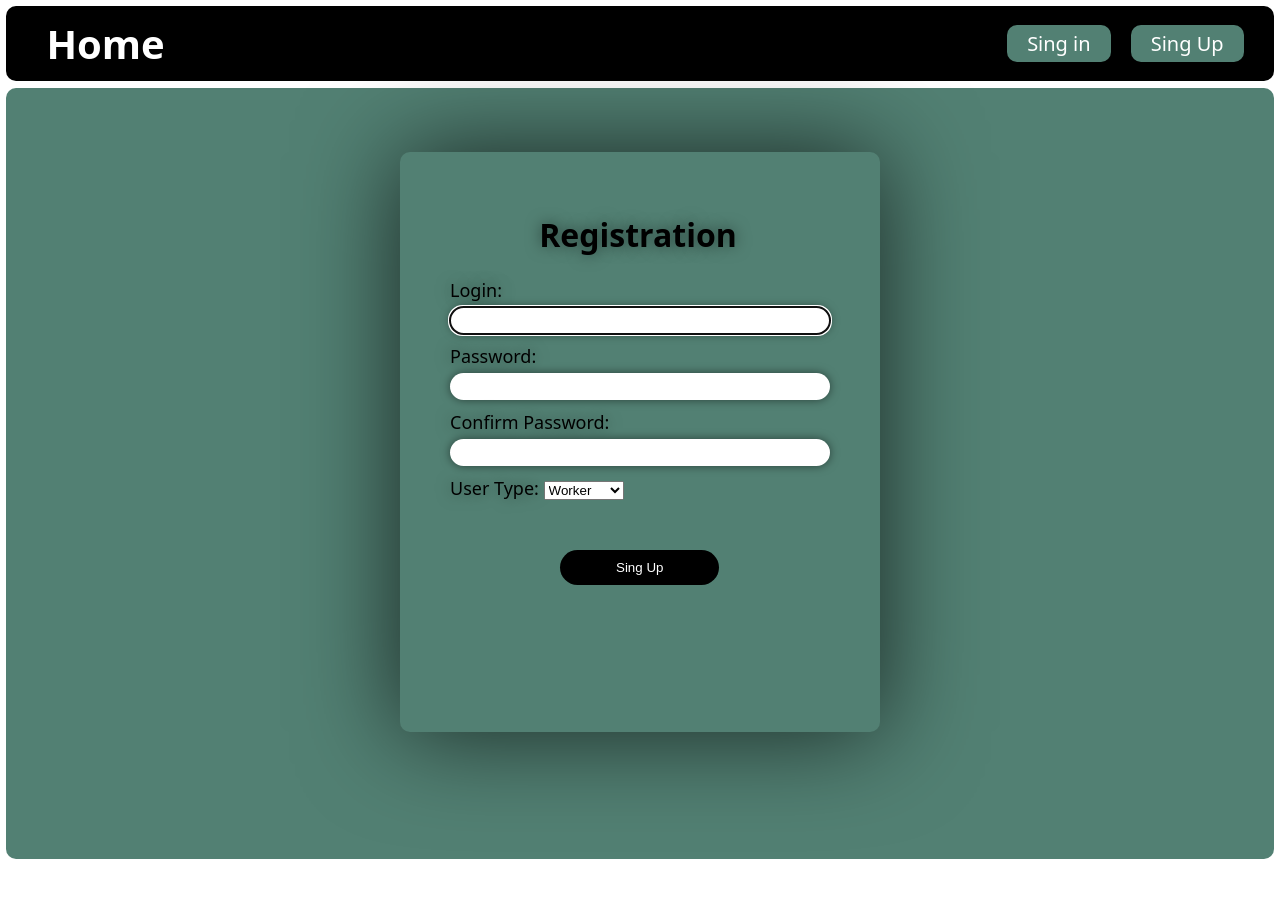
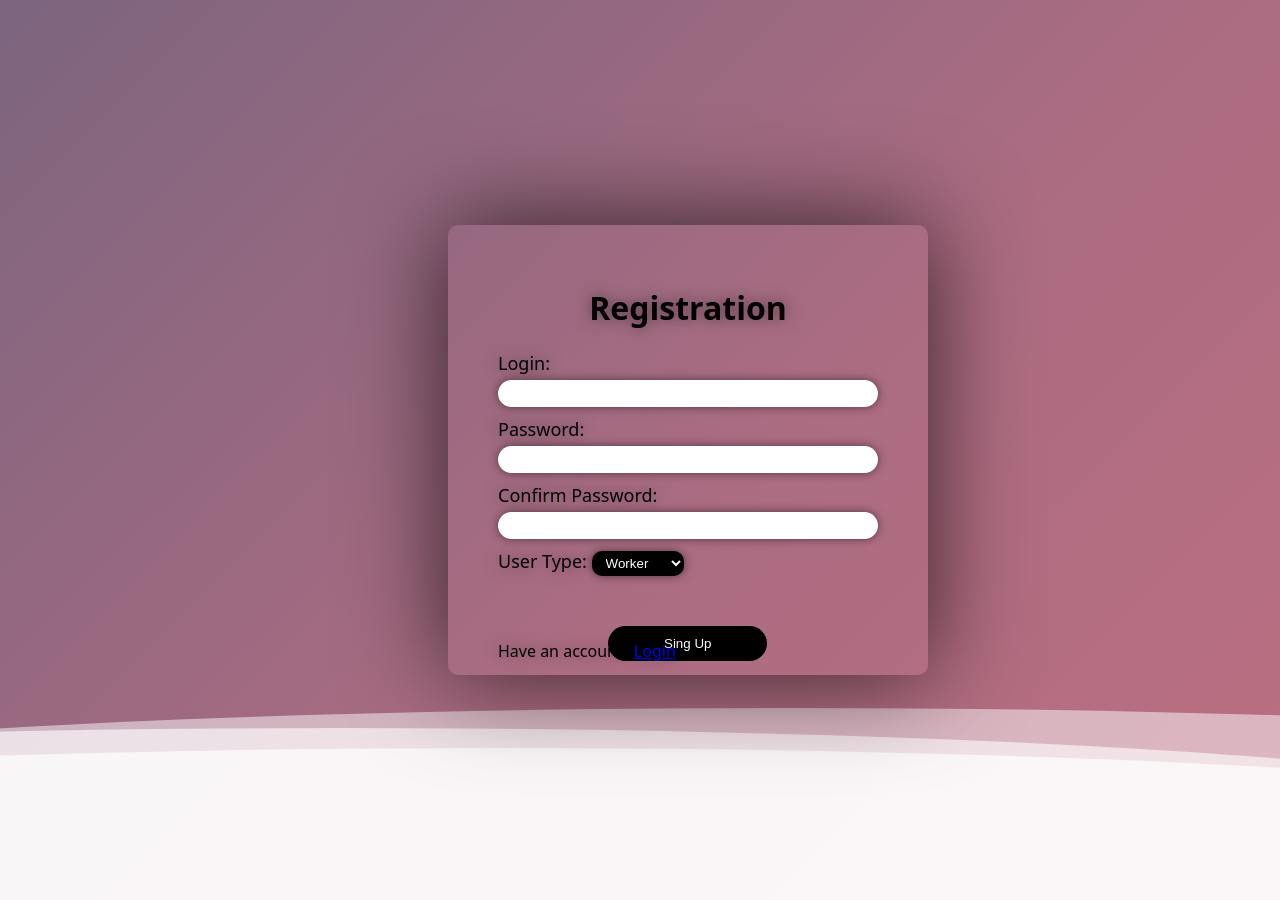
Before and after one commit to sazzeck/Web-Project, a Django app: page /user/sing_up in a window 1280 px wide. Run offline with Django 4.2, Linux system fonts and the light colour scheme; parts of the project's set-up code (start-up, migrations or seed data) failed here and were passed over.

Commit message:
Page: home, registration and login

```diff
--- a/app/main/static/layout.css
+++ b/app/main/static/layout.css
@@ -1,12 +1,81 @@
-html, body {
+body {
     font-family: 'Noto Sans', sans-serif;
+    margin: auto;
 	margin: 0;
 	padding: 0;
-	height: 100%;
+	height: 100vh;
 	width: 100%;
-	color: black;
-    background: white;
-    display: fixed;
+    color: black;
+    overflow: auto;
+    background: linear-gradient(315deg, #fcbb6d 3%, #d8737f 38%, #ab6c82 68%, #475c7a 98%);
+    animation: gradient 75s ease infinite;
+    background-size: 400% 400%;
+    background-attachment: fixed;
+}
+
+:active, :hover, :focus {
+    outline: 0;
+    outline-offset: 0;
+}
+
+@keyframes gradient {
+    0% {
+        background-position: 0% 0%;
+    }
+    50% {
+        background-position: 100% 100%;
+    }
+    100% {
+        background-position: 0% 0%;
+    }
+}
+
+.wave {
+    background: #ffffff;
+    border-radius: 1000% 1000% 0 0;
+    position: fixed;
+    width: 200%;
+    height: 12em;
+    animation: wave 50s -3s linear infinite;
+    transform: translate3d(0, 0, 0);
+    opacity: 0.5;
+    bottom: 0;
+    left: 0;
+    z-index: -1;
+}
+
+.wave:nth-of-type(2) {
+    bottom: -1.25em;
+    animation: wave 18s linear reverse infinite;
+    opacity: 0.6;
+}
+
+.wave:nth-of-type(3) {
+    bottom: -2.5em;
+    animation: wave 20s -1s reverse infinite;
+    opacity: 0.7;
+}
+
+@keyframes wave {
+    2% {
+        transform: translateX(1);
+    }
+
+    25% {
+        transform: translateX(-25%);
+    }
+
+    50% {
+        transform: translateX(-50%);
+    }
+
+    75% {
+        transform: translateX(-25%);
+    }
+
+    100% {
+        transform: translateX(1);
+    }
 }
 
 header {
@@ -16,14 +85,11 @@ header {
     margin-left: 0.5%;
     margin-top: 0.5%;
     margin-bottom: 0.5%;
-    border-radius: 10px;
 }
 
 
 #navigation {
     width: 100%;
-    background-color: black;
-    border-radius: 10px;
 }
 
 #navigation .container {
@@ -54,11 +120,12 @@ header {
 }
 
 .navigation-title:hover {
-    color: #528073;
-    text-shadow: 0 0 10px rgba(82, 128, 115, 1);
+    color: #ffffff;
+    text-shadow: 0 0 10px rgb(255, 255, 255, 1);
 }
 
 .navigation-menu {
+    opacity: none;
     list-style-type: none;
     padding-left: 0;
     margin-left: 20px;
@@ -66,6 +133,8 @@ header {
 }
 
 .navigation-menu li {
+    opacity: none;
+
     display: inline-block;
     margin-right: 10px;
     margin-left: 10px;
@@ -89,10 +158,10 @@ header {
     transition: all .5s ease;
 }
 
-.navigation-aunth, #button-sing_out, #button-sing_in, #button-sing_up {
+.navigation-aunth, #button-sing_out{
     display: flex;
     align-items: center;
-    background-color: #528073;
+    background-color: #000000;
     border-radius: 10px;
     padding-right: 20px;
     padding-left: 20px;
@@ -110,14 +179,14 @@ header {
 
 .navigation-aunth:hover {
     transform: scale(1.1);
-    box-shadow: 0 0 15px rgba(82, 128, 115, 1);
+    box-shadow: 0 0 15px #528073
 }
 
 .navigation-menu li a:hover {
     text-decoration: none;
     transform: scale(1.1);
-    color: #528073;
-    text-shadow: 0 0 15px rgba(82, 128, 115, 1);
+    color: #000000;
+    text-shadow: 0 0 15px #000000;
 }
 
 #button-sing_out:hover {
@@ -126,48 +195,21 @@ header {
     background-color: rgb(150, 80, 80);
 }
 
-#button-sing_in:hover {
-    transform: scale(1.1);
-    box-shadow: 0 0 15px rgba(80, 130, 85, 1);
-    background-color: rgb(80, 130, 85);
-}
-
-#button-sing_up:hover {
-    transform: scale(1.1);
-    box-shadow: 0 0 15px rgb(65, 90, 115, 1);
-    background-color: rgb(65, 90, 115);
-}
-
-#main-div {
-    color: black;
-    display: fixed;
-    align-items: center;
-    margin-left: 0.5%;
-    margin-right: 0.5%;
-    margin-bottom: 0.5%;
-    height: 71.5%;
-    border-radius: 10px;
-    background-color:#528073;
-    padding: 5%;
-}
-
 .auth {
     display: fixed;
-    margin: 0 auto;
-    align-items: center;
+    position: fixed;
+    top: 25%;
+    bottom: 25%;
+    left: 35%;
+    right: 35%;
     color: black;
     width: 400px;
-    height: 500px;
     padding: 40px;
     box-shadow: 0 0 100px rgb(0, 0, 0, 0.7);
     border-radius: 10px;
 }
 
 .auth-label {
-    width: 380px;
-    display: fixed;
-    align-items: center;
-    border-radius: 20px/20px;
     padding-left: 8px;
     padding-right: 8px;
 }
@@ -175,6 +217,13 @@ header {
 .auth-label h1 {
     text-shadow: 0 0 15px rgb(0, 0, 0, 0.5);
     text-align: center;
+}
+
+.account {
+    text-shadow: 0 0 15px rgb(0, 0, 0, 0.5);
+    margin: 10px;
+    position: fixed;
+    top: 70%;
 }
 
 .form-group {
@@ -199,6 +248,18 @@ header {
     box-shadow: 0 0 10px rgb(0, 0, 0, 0.5);
 }
 
+.form-select {
+    background-color: #000000;
+    color: #ffffff;
+    padding-left: 10px;
+    padding-right: 4px;
+    padding-top: 4px;
+    padding-bottom: 4px;
+    border: none;
+    border-radius: 10px;
+    box-shadow: 0 0 10px rgb(0, 0, 0, 0.5);
+}
+
 .submit-button {
     margin: 10% 30%;
     position: center;
--- a/app/main/templates/layout.html
+++ b/app/main/templates/layout.html
@@ -12,28 +12,13 @@
 </head>
 
 <body>
-<header>
-    <nav id="navigation">
-        <div class="container">
-            <a href="{%url 'main'%}" class="navigation-title">{{navbar_title}}</a>
-            <div class="navigation-wrap">
-                {%if request.user.is_authenticated%}
-                    <ul class="navigation-menu">
-                        <li><p>{{user.username}}</p></li>
-                        <li><a href="#">Profile</li>
-                    </ul>
-                    <a href="{%url 'sing_out'%}" id="button-sing_out">Sing out</a>
-                {%else%}
-                    <a href="{%url 'sing_in'%}" id="button-sing_in">Sing in</a>
-                    <a href="{%url 'sing_up'%}" id="button-sing_up">Sing Up</a>
-                {%endif%}
-            </div>
-        </div>
-    </nav>
-</header>
-    <div id="main-div">
-        {%block content%}{%endblock%}
-    </div>
+    <div>
+        <div class="wave"></div>
+        <div class="wave"></div>
+        <div class="wave"></div>
+     </div>
+    {%block content%}
+    {%endblock%}
 </body>
 
 </html>
--- a/app/main/views/main_page_view.py
+++ b/app/main/views/main_page_view.py
@@ -1,7 +1,9 @@
 from django.views.generic import TemplateView
 
+from django.contrib.auth.mixins import LoginRequiredMixin
 
-class HomePageView(TemplateView):
+
+class HomePageView(LoginRequiredMixin, TemplateView):
     template_name = "main/main.html"
 
     def get_context_data(self, *, object_list=None, **kwargs):
--- a/app/users/forms.py
+++ b/app/users/forms.py
@@ -35,7 +35,7 @@ class SingUpForm(UserCreationForm):
 
 class SingInForm(AuthenticationForm):
     username = forms.CharField(
-        label='Login',
+        label='Username',
         widget=forms.TextInput(attrs={'class': 'form-input'})
     )
     password = forms.CharField(
--- a/app/users/templates/users/profile.html
+++ /dev/null
@@ -1,4 +0,0 @@
-{%extends 'layout.html'%}
-
-{%block content%}
-{%endblock%}
--- a/app/users/templates/users/sing_in.html
+++ b/app/users/templates/users/sing_in.html
@@ -3,7 +3,7 @@
 {%block content%}
 
 <div class="auth">
-    <div class="auth-label"><h1>Authorization</h1></div>
+    <div class="auth-label"><h1>Login</h1></div>
     <form method="post">
 
         {%csrf_token%}
@@ -11,10 +11,9 @@
         {%for f in form%}
             <div class="form-group"><lable class="form-label" for="{{f.id_for_label}}">{{f.label}}:</lable>{{f}}</div>
         {%endfor%}
-
         <button class="submit-button" type="submit">Sing In</button>
 
-        <div class="form-error">{{form.non_field_errors}}</div>
+        <p class="account">Don't have an account? <a href="{% url 'sing_up' %}">Register</a></p>
 
     </form>
 
--- a/app/users/templates/users/sing_up.html
+++ b/app/users/templates/users/sing_up.html
@@ -10,11 +10,10 @@
 
         {%for f in form%}
             <div class="form-group"><lable class="form-label" for="{{f.id_for_label}}">{{f.label}}: </lable>{{f}}</div>
-            <div class="form-error">{{f.errors}}</div>
         {%endfor%}
-
         <button class="submit-button" type="submit">Sing Up</button>
 
+        <p class="account">Have an account? <a href="{% url 'sing_in' %}">Login</a></p>
     </form>
 
 </div>
--- a/app/users/urls.py
+++ b/app/users/urls.py
@@ -1,12 +1,8 @@
 from django.urls import path
 from .views import SingUpUser, SingInUser, SingOutUser
-from .views import UsersListView, UsersDetailView
 
 urlpatterns = [
     path('sing_up', SingUpUser.as_view(), name="sing_up"),
     path('sing_in', SingInUser.as_view(), name="sing_in"),
     path("sing_out", SingOutUser.as_view(), name="sing_out"),
-
-    path("users", UsersListView.as_view()),
-    path("user/<int:pk>", UsersDetailView.as_view())
 ]
--- a/app/users/views/user_auth_views.py
+++ b/app/users/views/user_auth_views.py
@@ -17,8 +17,6 @@ class SingInUser(LoginView):
 
     def get_context_data(self, *, object_list=None, **kwargs):
         context = super().get_context_data(**kwargs)
-        context["title"] = "Sing In"
-        context["navbar_title"] = "Home"
         return context
 
     def get_success_url(self):
@@ -36,8 +34,6 @@ class SingUpUser(CreateView):
 
     def get_context_data(self, *, object_list=None, **kwargs):
         context = super().get_context_data(**kwargs)
-        context["title"] = "Sing Up"
-        context["navbar_title"] = "Home"
         return context
 
     def form_valid(self, form):
--- /dev/null
+++ b/app/users/views/user_sing_out.py
@@ -0,0 +1,5 @@
+from django.contrib.auth.views import LogoutView
+
+
+class SingOutUser(LogoutView):
+    next_page = "main"
```
Also changed, not shown: app/app/settings/settings.py (+12 -7 lines), app/main/templates/main/main.html (+10 -0 lines), app/users/views/user_signals.py (added, +14 -0 lines), app/users/views/user_sing_in.py (added, +18 -0 lines), app/users/views/user_sing_up.py (added, +25 -0 lines).
